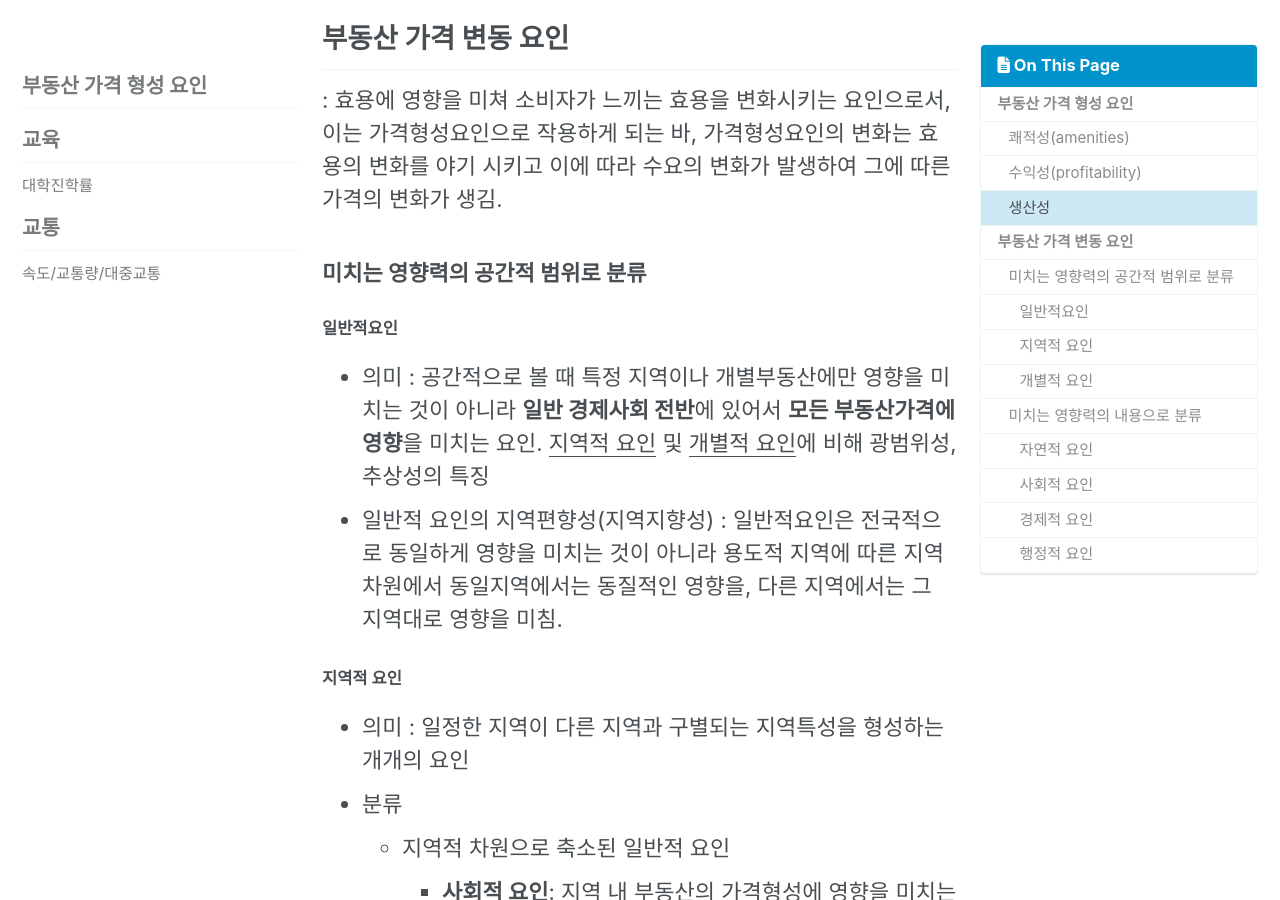
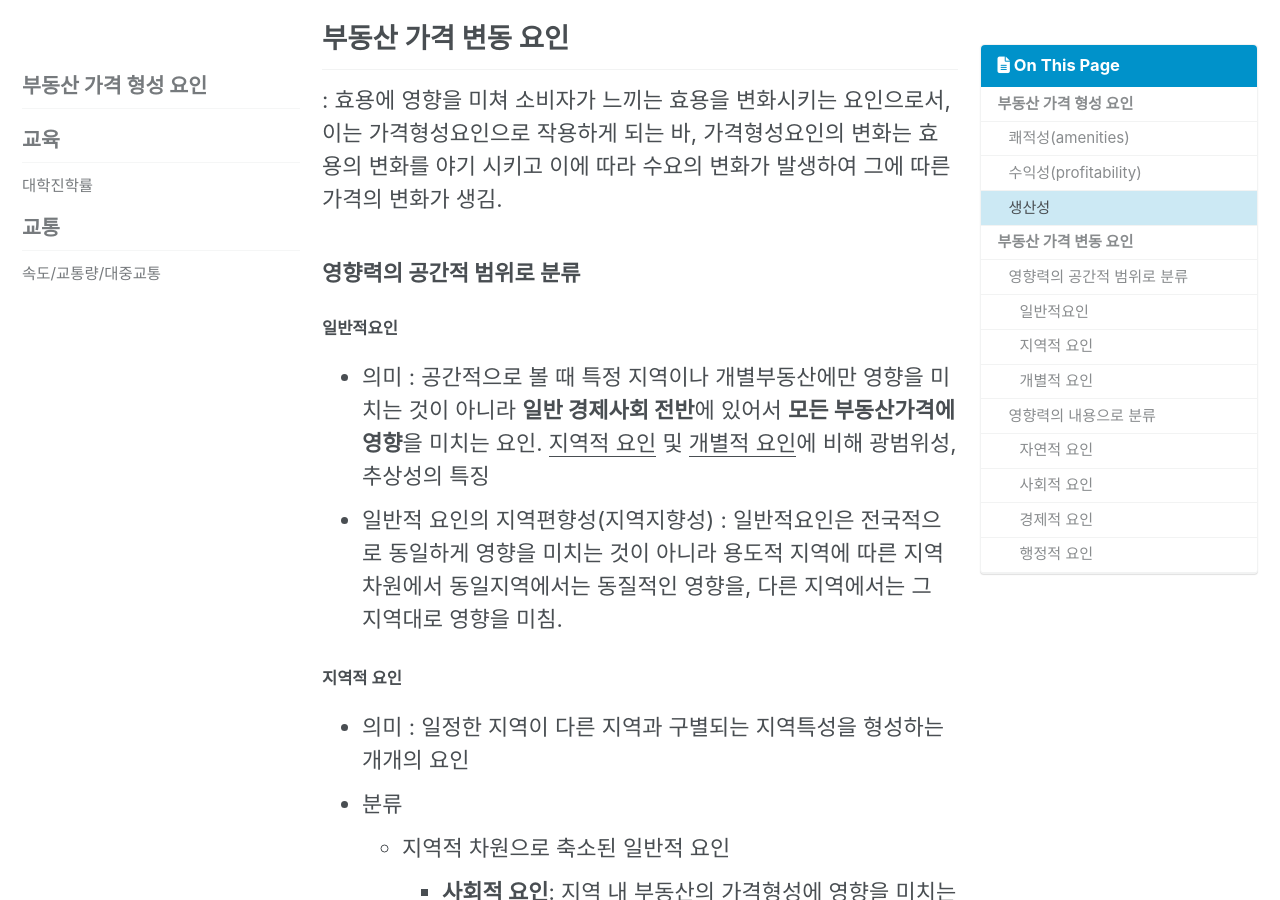
Before and after one commit to nseunghee97/real-estate-public-data, a Jekyll site: the page built from _posts/2019-08-07-부동산-가격형성-요인.md, in a window 1280 px wide and 900 px high, scrolled down 1069 px. Built offline with Jekyll 4.4.1, drawn with Linux system fonts in a browser that asks for light colours; cached includes are drawn as plain includes; nearby versions of some CDN libraries; some of the changed text lies outside the part shown.

Commit message:
내용 수정

```diff
--- a/_posts/2019-08-07-부동산-가격형성-요인.md
+++ b/_posts/2019-08-07-부동산-가격형성-요인.md
@@ -36,7 +36,7 @@ permalink: /real-estate/real-estate-factor/
 
 : 효용에 영향을 미쳐 소비자가 느끼는 효용을 변화시키는 요인으로서, 이는 가격형성요인으로 작용하게 되는 바, 가격형성요인의 변화는 효용의 변화를 야기 시키고 이에 따라 수요의 변화가 발생하여 그에 따른 가격의 변화가 생김.
 
-### 미치는 영향력의 공간적 범위로 분류
+### 영향력의 공간적 범위로 분류
 
 #### 일반적요인
 
@@ -80,7 +80,7 @@ permalink: /real-estate/real-estate-factor/
         -   건물과 부지의 균형의 정도
         -   건물의 용도와 부지의 용도의 적합 여부 등
 
-### 미치는 영향력의 내용으로 분류
+### 영향력의 내용으로 분류
 
 #### 자연적 요인
 
```
